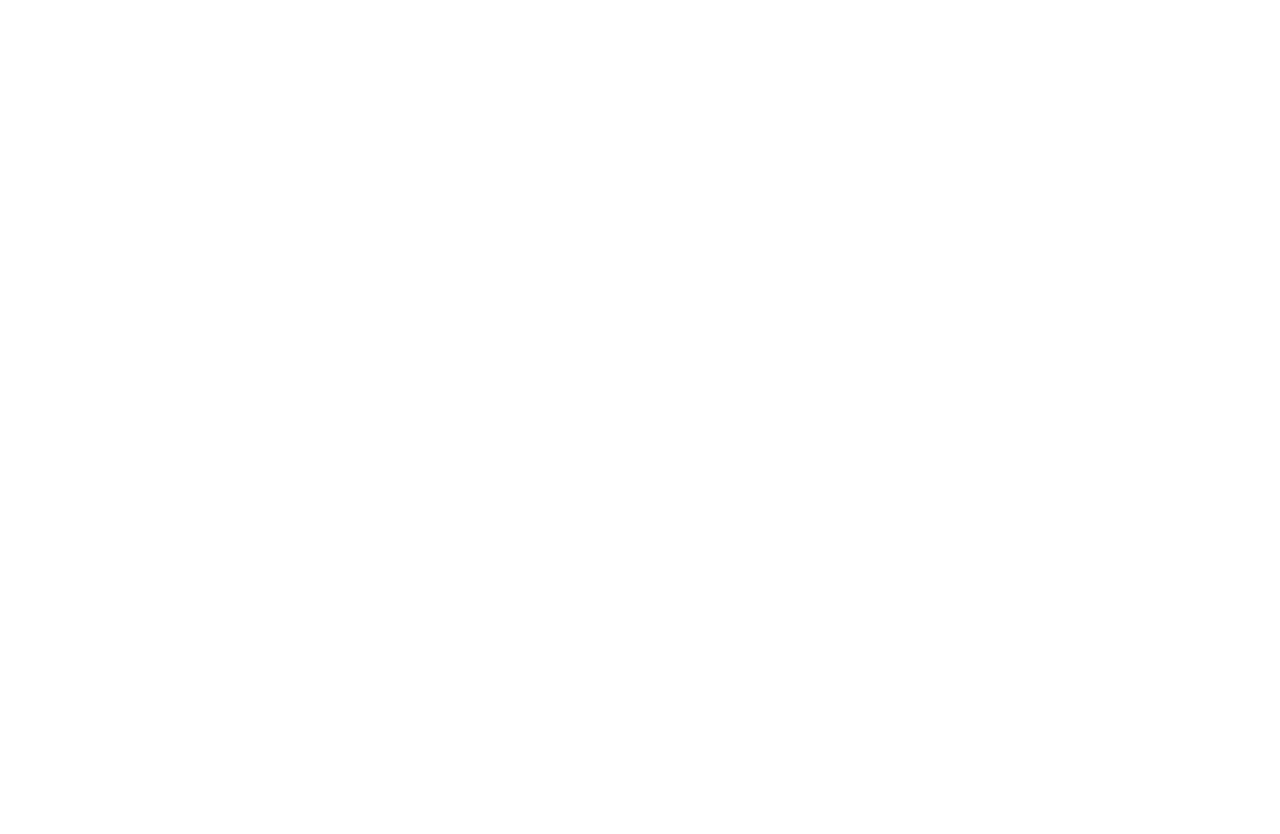
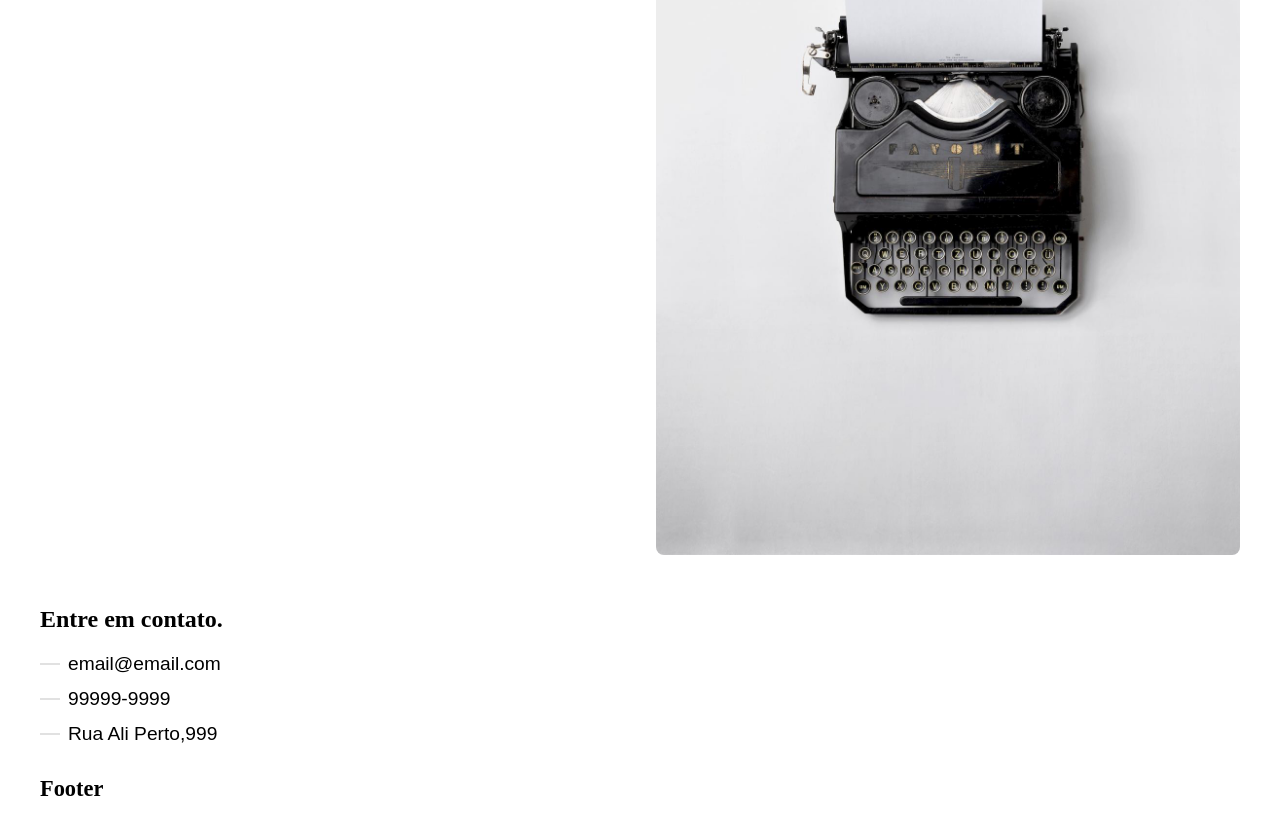
Before and after one commit to Gaaramiro/ROUTER-REACT, a React (Vite) app: page /contato in a window 1280 px wide. Shown: the part 404-1238 px from the top of the page. Before the commit the page ends 800 px from the top, so only its background shows below. Built offline with nearby package versions, Linux system fonts and the light colour scheme.

Commit message:
Adicionado pagina de contato e animação

```diff
--- a/src/App.css
+++ b/src/App.css
@@ -0,0 +1,34 @@
+.App{
+  margin: 2rem;
+  display: flex;
+  flex-direction: column;
+}
+img{
+  max-width: 100%;
+  border-radius: .5rem;
+}
+
+a{
+  text-decoration: none;
+}
+
+ul{
+  list-style: none;
+}
+
+h1{
+  font-size: 1.4rem;
+}
+
+.animeLeft{
+  transform: translateX(-20px);
+  opacity: 0;
+  animation: animeLeft .3s forwards;
+}
+
+@keyframes animeLeft {
+  to{
+    transform: initial;
+    opacity: initial;
+  }
+}
--- a/src/App.jsx
+++ b/src/App.jsx
@@ -12,10 +12,12 @@
     <div className="App">
       <BrowserRouter>
         <Header />
-        <Routes>
-          <Route path="/" element={<Produtos />} />
-          <Route path="contato" element={<Contato />} />
-        </Routes>
+        <div className="content">
+          <Routes>
+            <Route path="/" element={<Produtos />} />
+            <Route path="contato" element={<Contato />} />
+          </Routes>
+        </div>
         <Footer />
       </BrowserRouter>
     </div>
--- a/src/Components/Contato.jsx
+++ b/src/Components/Contato.jsx
@@ -1,10 +1,23 @@
 import React from 'react';
+import foto from '../img/contato.jpg';
+import styles from '../Components/Contato.module.css';
+import Head from './Head';
 
 function Contato() {
   return (
-    <div>
-      <h1>Contato</h1>
-    </div>
+    <section className={`${styles.contato} animeLeft`}>
+      <Head />
+      <img src={foto} alt="Maquina de escrever" />
+
+      <div>
+        <h2>Entre em contato.</h2>
+        <ul className={styles.dados}>
+          <li>email@email.com</li>
+          <li>99999-9999</li>
+          <li>Rua Ali Perto,999</li>
+        </ul>
+      </div>
+    </section>
   );
 }
 
--- a/src/Components/Contato.module.css
+++ b/src/Components/Contato.module.css
@@ -0,0 +1,25 @@
+.contato{
+  display: grid;
+  grid-template-columns: 1fr 1fr;
+  gap: 2rem;
+}
+
+.dados {
+  padding: 0px;
+}
+.dados li{
+  display: flex;
+  align-items: center;
+  margin-bottom: .8rem;
+  font-size: 1.2rem;
+  font-family: Arial, Helvetica, sans-serif;
+
+}
+.dados li::before{
+  content: '';
+  display: inline-block;
+  width: 20px;
+  margin-right: 8px;
+  height: 2px;
+  background-color: #DDDD;
+}
--- a/src/Components/Header.jsx
+++ b/src/Components/Header.jsx
@@ -7,7 +7,7 @@
     <nav className={styles.header}>
       <ul>
         <li>
-          <NavLink className={styles.link} to="/">
+          <NavLink className={styles.link} to="/" end>
             Produtos
           </NavLink>
         </li>
--- a/src/Components/Header.module.css
+++ b/src/Components/Header.module.css
@@ -17,7 +17,6 @@
 
 .link{
   display: block;
-  text-decoration: none;
   font-family: Arial, Helvetica, sans-serif;
   font-size: 1.2rem;
   color: black;
```
